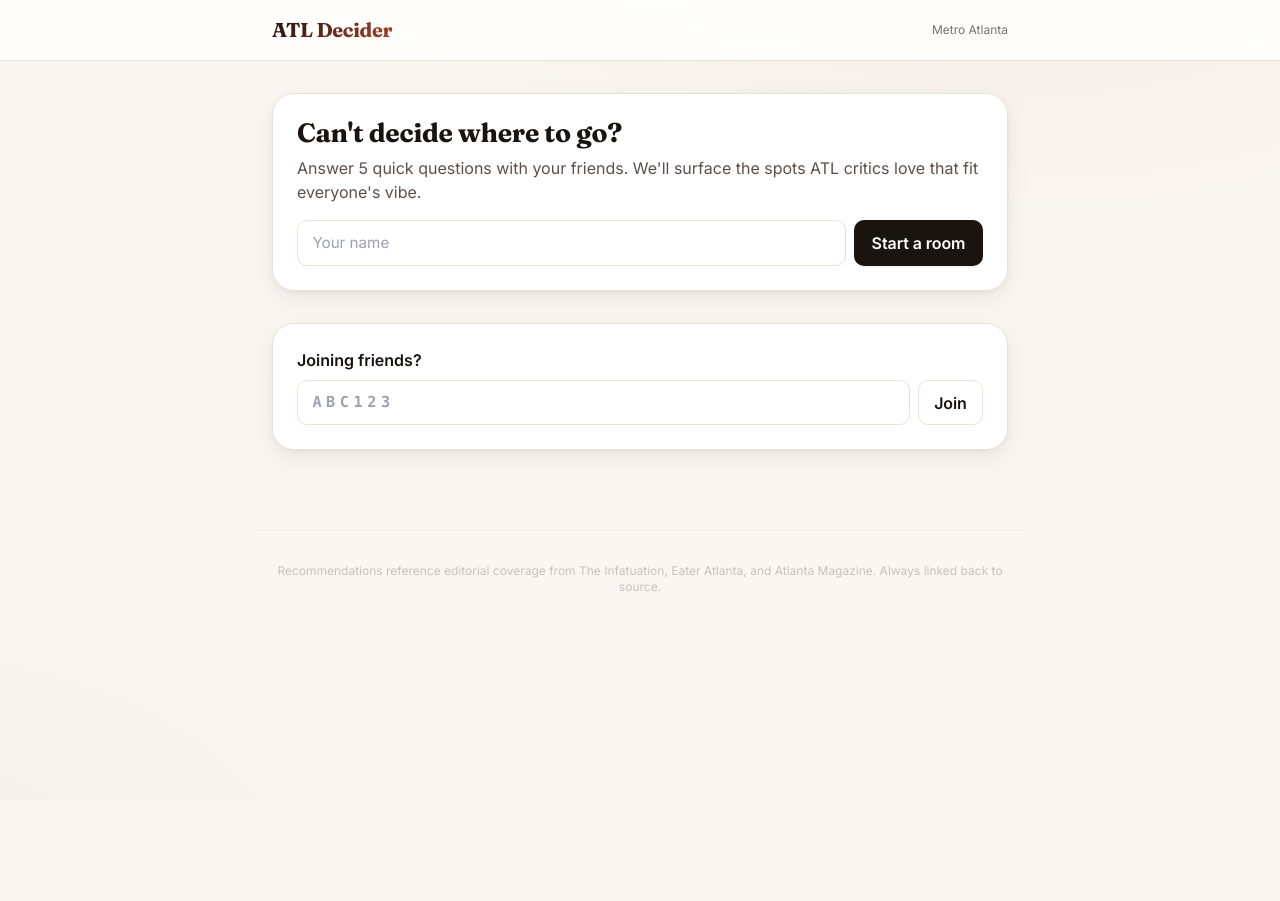
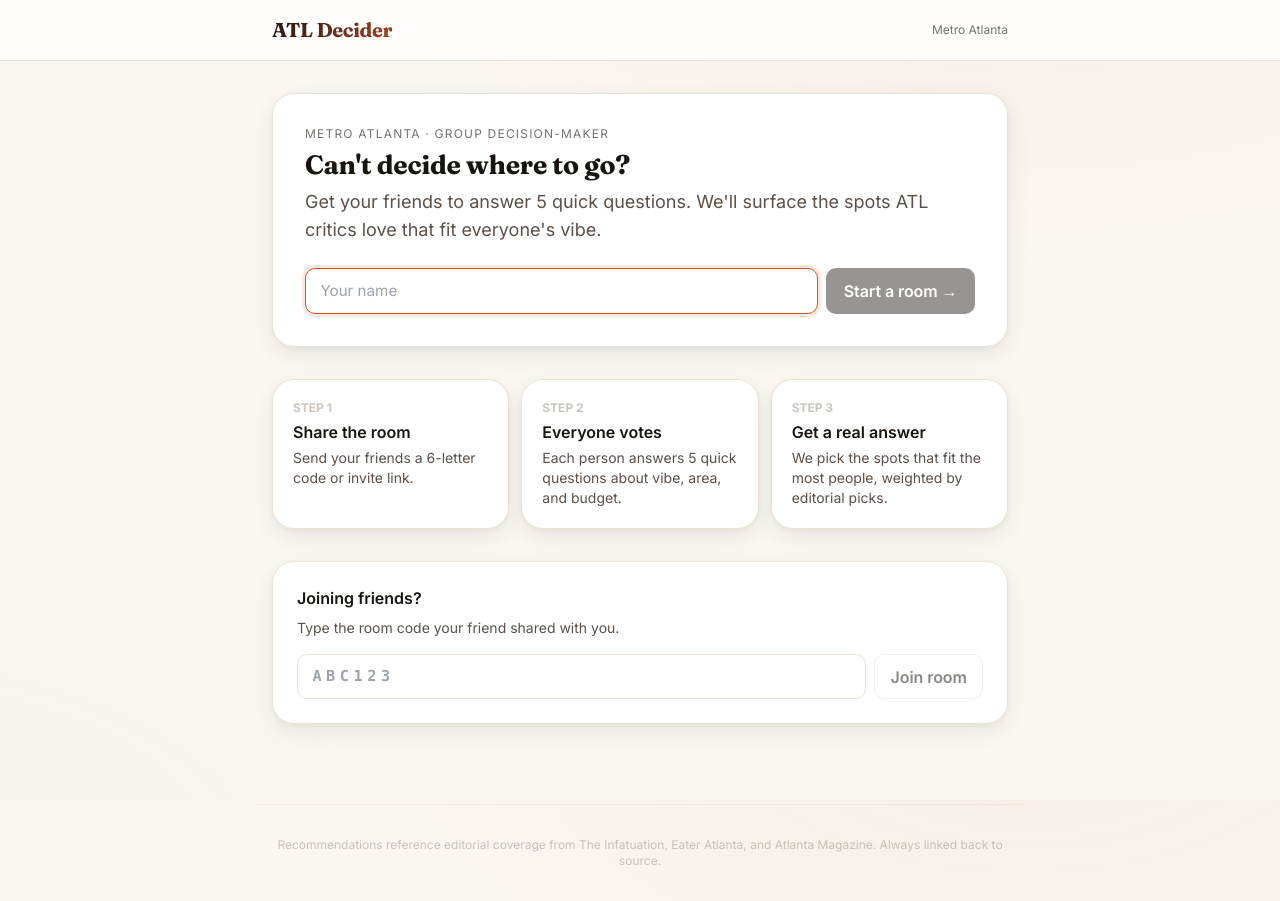
Before and after one commit to toeknee0678/atl-decider, a React (Vite) app: page / in a window 1280 px wide. Before the commit the page ends 800 px from the top, so only its background shows below. Built offline with nearby package versions, Linux system fonts and the light colour scheme.

Commit message:
Update Home.jsx

```diff
--- a/src/pages/Home.jsx
+++ b/src/pages/Home.jsx
@@ -13,12 +13,26 @@ export default function Home() {
     setBusy(true);
     setError("");
     try {
-      const r = await fetch("/.netlify/functions/create-room", {
+      // Step 1: create the room
+      const created = await fetch("/.netlify/functions/create-room", {
         method: "POST",
         body: JSON.stringify({ hostName }),
       }).then((r) => r.json());
-      if (!r.code) throw new Error(r.error || "Failed to create room");
-      nav(`/r/${r.code}`);
+
+      if (!created.code) throw new Error(created.error || "Couldn't create room");
+
+      // Step 2: auto-join the host with the same name (so they don't enter it twice)
+      const joined = await fetch("/.netlify/functions/join-room", {
+        method: "POST",
+        body: JSON.stringify({ code: created.code, displayName: hostName }),
+      }).then((r) => r.json());
+
+      if (joined.participantId) {
+        // Stash the participant ID so Room.jsx knows who we are
+        localStorage.setItem(`me-${created.code}`, joined.participantId);
+      }
+
+      nav(`/r/${created.code}`);
     } catch (e) {
       setError(e.message);
     } finally {
@@ -26,50 +40,92 @@ export default function Home() {
     }
   };
 
+  const join = () => {
+    if (joinCode.trim().length >= 4) nav(`/r/${joinCode.trim().toUpperCase()}`);
+  };
+
   return (
     <div className="space-y-8">
-      <section className="bg-white rounded-2xl border p-6">
-        <h2 className="text-2xl font-bold mb-2">Can't decide where to go?</h2>
-        <p className="text-stone-600 mb-4">
-          Answer 5 quick questions with your friends. We'll surface the spots
+      {/* Hero */}
+      <section className="bg-white rounded-2xl border p-8">
+        <p className="text-xs uppercase tracking-widest opacity-60 mb-2">
+          Metro Atlanta · Group decision-maker
+        </p>
+        <h2 className="text-3xl mb-3">Can't decide where to go?</h2>
+        <p className="text-stone-600 mb-6 text-lg">
+          Get your friends to answer 5 quick questions. We'll surface the spots
           ATL critics love that fit everyone's vibe.
         </p>
-        <div className="flex gap-2">
+
+        <div className="flex flex-col sm:flex-row gap-2">
           <input
             value={hostName}
             onChange={(e) => setHostName(e.target.value)}
+            onKeyDown={(e) => e.key === "Enter" && create()}
             placeholder="Your name"
             className="flex-1 border rounded-xl px-3 py-2"
+            autoFocus
           />
           <button
             onClick={create}
-            disabled={busy}
+            disabled={busy || !hostName.trim()}
             className="bg-stone-900 text-white px-4 py-2 rounded-xl disabled:opacity-50"
           >
-            {busy ? "Starting…" : "Start a room"}
+            {busy ? "Starting…" : "Start a room →"}
           </button>
         </div>
         {error && <p className="text-sm text-red-600 mt-2">{error}</p>}
       </section>
 
+      {/* How it works */}
+      <section className="grid sm:grid-cols-3 gap-3">
+        <Step n="1" title="Share the room">
+          Send your friends a 6-letter code or invite link.
+        </Step>
+        <Step n="2" title="Everyone votes">
+          Each person answers 5 quick questions about vibe, area, and budget.
+        </Step>
+        <Step n="3" title="Get a real answer">
+          We pick the spots that fit the most people, weighted by editorial picks.
+        </Step>
+      </section>
+
+      {/* Join existing */}
       <section className="bg-white rounded-2xl border p-6">
         <h3 className="font-semibold mb-2">Joining friends?</h3>
-        <div className="flex gap-2">
+        <p className="text-stone-600 text-sm mb-4">
+          Type the room code your friend shared with you.
+        </p>
+        <div className="flex flex-col sm:flex-row gap-2">
           <input
             value={joinCode}
             onChange={(e) => setJoinCode(e.target.value.toUpperCase())}
+            onKeyDown={(e) => e.key === "Enter" && join()}
             placeholder="ABC123"
             maxLength={6}
             className="flex-1 border rounded-xl px-3 py-2 font-mono tracking-widest"
           />
           <button
-            onClick={() => joinCode && nav(`/r/${joinCode}`)}
-            className="bg-white border px-4 py-2 rounded-xl"
+            onClick={join}
+            disabled={joinCode.trim().length < 4}
+            className="bg-white border px-4 py-2 rounded-xl disabled:opacity-50"
           >
-            Join
+            Join room
           </button>
         </div>
       </section>
     </div>
   );
 }
+
+function Step({ n, title, children }) {
+  return (
+    <div className="bg-white rounded-2xl border p-5">
+      <div className="text-xs font-bold opacity-50 mb-1">STEP {n}</div>
+      <div className="font-semibold mb-1">{title}</div>
+      <p className="text-sm text-stone-600">{children}</p>
+    </div>
+  );
+}
+
+/* END OF FILE — last line above is "}" closing the Step component */
```
